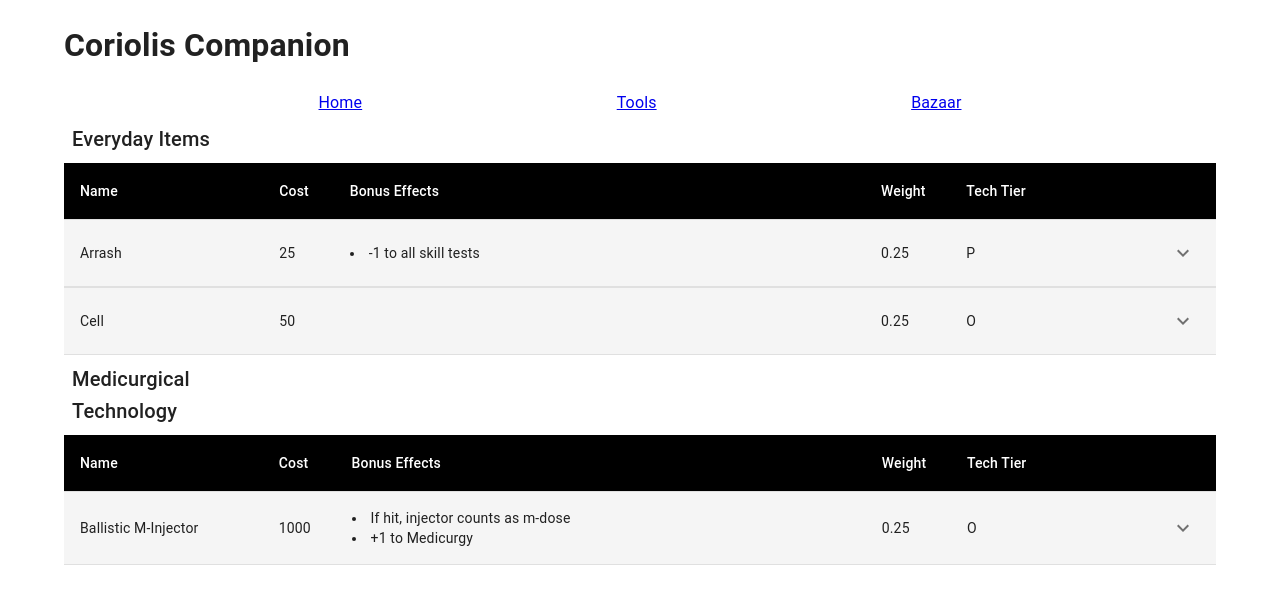
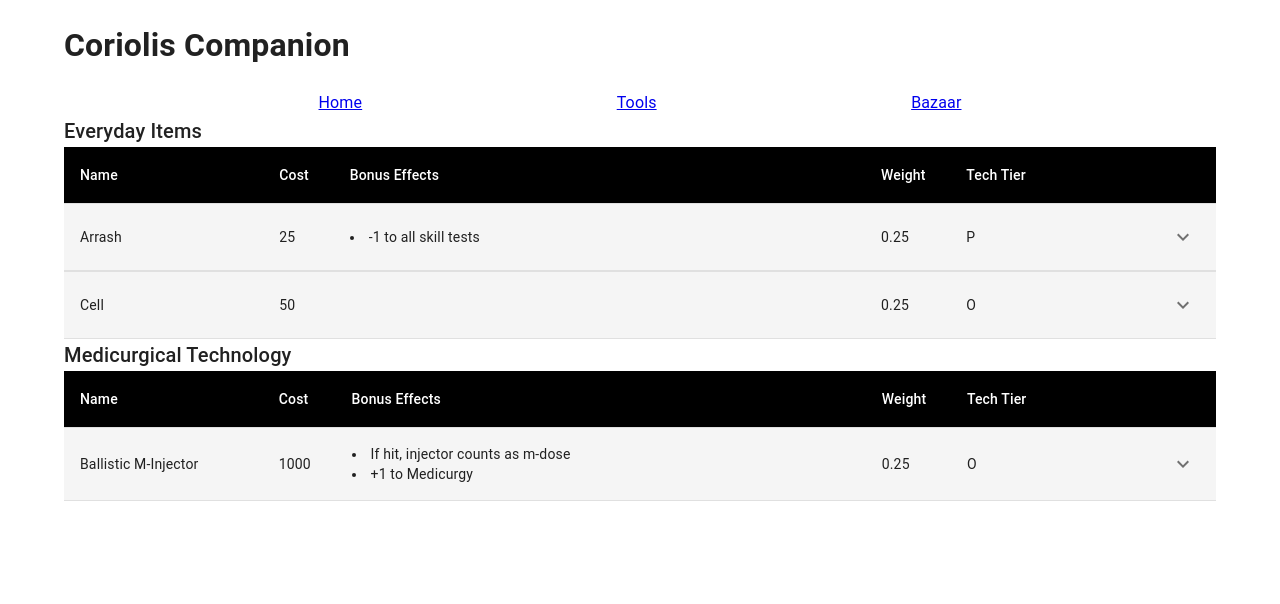
Before and after one commit to jacarder/Coriolis_Companion, a React (Create React App) app: page /bazaar in a window 1280 px wide. Shown: the top 604 px of the page. Built offline with nearby package versions, Linux system fonts and the light colour scheme.

Commit message:
Move table title out of table and above table

```diff
--- a/src/components/Bazaar/Bazaar.tsx
+++ b/src/components/Bazaar/Bazaar.tsx
@@ -98,15 +98,11 @@ return (
   !error ?
     (
       <TableContainer>
+        <Typography variant="h6">
+          {category?.title}
+        </Typography>
         <Table>
           <TableHead>
-            <TableRow>
-                <Box sx={{ margin: 1, width: '100%'}}>
-                  <Typography variant="h6">
-                    {category?.title}
-                  </Typography>
-                </Box>
-            </TableRow>
             <TableRow>
               <StyledTableCell width="15%">Name</StyledTableCell>
               <StyledTableCell width="5%">Cost</StyledTableCell>
```
